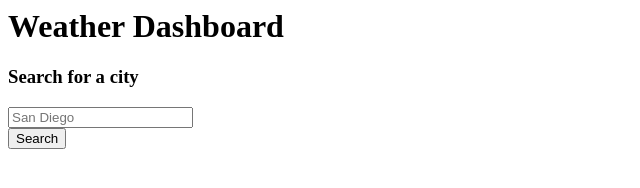
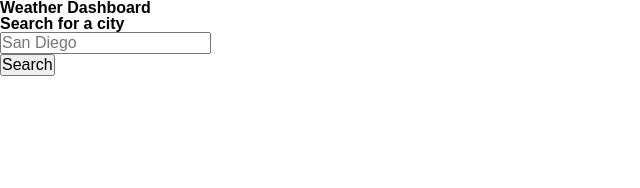
Before and after one commit to Abdale88/06_Weather_Dashboard, a plain HTML site: page index.html in a window 1280 px wide. Shown: the whole page, without its empty margins (0-640 px from the left). Drawn offline with Linux system fonts and the light colour scheme.

Commit message:
delete css/javascript folder and create a new one

```diff
--- a/index.html
+++ b/index.html
@@ -4,6 +4,8 @@
     <meta http-equiv="X-UA-Compatible" content="IE=edge">
     <meta name="viewport" content="width=device-width, initial-scale=1.0">
     <title>Weather Dashboard</title>
+    <link rel="stylesheet"  type="text/css" href="./reset.css"/>
+    <link rel="stylesheet" type="text/css" href="./style.css"/>
 </head>
 <body>
     <header>
@@ -15,8 +17,10 @@
         </div>
         <form id="form-input">
             <input type="text" id="input-field" placeholder="San Diego"><br>
-            <input id="add-text" type="submit" value="Search">
+            <button id="search">Search</button>
         </form>
     </main>
+
+    <script src="./script.js"></script>
 </body>
 </html>
--- /dev/null
+++ b/reset.css
@@ -0,0 +1,41 @@
+* {
+    margin: 0;
+    padding: 0;
+    box-sizing: border-box;
+  }
+
+  html {
+    height: 100%;
+  }
+
+  body {
+    min-height: 100%;
+    line-height: 1;
+    font-family: sans-serif;
+  }
+
+  h1,
+  h2,
+  h3,
+  h4,
+  h5,
+  h6 {
+    font-size: 100%;
+  }
+
+  input,
+  select,
+  option,
+  optgroup,
+  textarea,
+  button,
+  pre,
+  code {
+    font-size: 100%;
+    font-family: inherit;
+  }
+
+  ol,
+  ul {
+    list-style: none;
+  }
```
Also changed, not shown: Assets/script.js (deleted), Assets/style.css (deleted), script.js (added), style.css (added).
